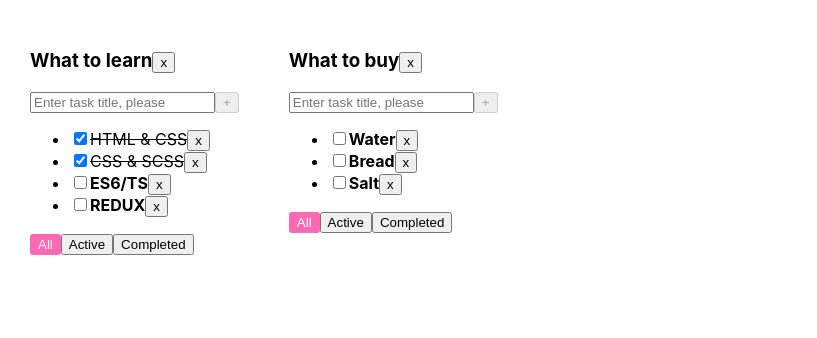
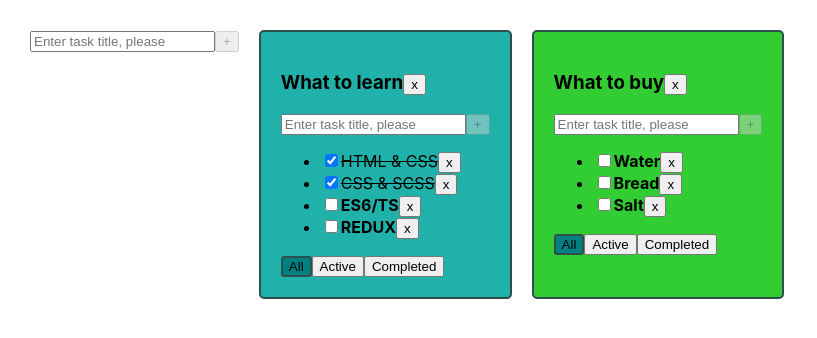
Before and after one commit to Kaftyreva-Polina/1-todolist, a React (Create React App) app: page / in a window 1280 px wide. Shown: the top 338 px of the page, without its empty margins (0-817 px from the left). Built offline with nearby package versions, Linux system fonts and the light colour scheme.

Commit message:
lesson 6 (add EditableSpan, AddItemForm)

```diff
--- /dev/null
+++ b/src/AddItemForm.tsx
@@ -0,0 +1,59 @@
+import React, {ChangeEvent, FC, KeyboardEvent, useState} from "react";
+
+type AddItemFormPropsType = {
+    addItem: (title: string) => void
+    recommendedTitleLength: number
+    maxTitleLength: number
+}
+
+const AddItemForm: FC<AddItemFormPropsType> = ({addItem, recommendedTitleLength, maxTitleLength}) => {
+    const [title, setTitle] = useState<string>("")
+    const [error, setError] = useState<boolean>(false)
+
+    const setLocalTitleHandler = (e: ChangeEvent<HTMLInputElement>) => {
+        error && setError(false)
+        setTitle(e.currentTarget.value)
+    }
+
+    const isAddTaskNotPossible: boolean = !title.length || title.length > maxTitleLength || error
+    const addTaskHandler = () => {
+        const trimmedTitle = title.trim()
+        if (trimmedTitle) {
+            addItem(trimmedTitle)
+        } else {
+            setError(true)
+        }
+        setTitle("")
+    }
+    const onKeyDownAddTaskHandler = isAddTaskNotPossible
+        ? undefined
+        : (e: KeyboardEvent<HTMLInputElement>) => e.key === "Enter" && addTaskHandler()
+
+    const longTitleWarningMessage = (title.length > recommendedTitleLength && title.length <= maxTitleLength) &&
+        <div style={{color: "white"}}>Title should be shorter</div>
+    const longTitleErrorMessage = title.length > maxTitleLength &&
+        <div style={{color: "#ff0000"}}>Title is too long</div>
+    const errorMessage = error && <div style={{color: "#ff0000"}}>Title is hard required!</div>
+
+    return (
+        <div>
+            <input
+                placeholder="Enter task title, please"
+                value={title}
+                onChange={setLocalTitleHandler}
+                onKeyDown={onKeyDownAddTaskHandler}
+                className={error ? "input-error" : ""}
+            />
+            <button
+                disabled={isAddTaskNotPossible}
+                onClick={addTaskHandler}
+            >+
+            </button>
+            {longTitleWarningMessage}
+            {longTitleErrorMessage}
+            {errorMessage}
+        </div>
+    );
+};
+
+export default AddItemForm;
--- a/src/App.css
+++ b/src/App.css
@@ -4,21 +4,38 @@
 }
 
 .App > div {
-    margin-right: 50px;
+    margin-right: 20px;
 }
 
-.task-done {
-    text-decoration: line-through;
+
+/*New*/
+.todolist {
+    border: 2px solid darkslategray;
+    border-radius: 5px;
+    padding: 20px;
+    background: lightseagreen;
+}
+
+.todolist-empty {
+    border: 2px solid darkslategray;
+    border-radius: 5px;
+    padding: 20px;
+    background: limegreen;
 }
 
 .task {
     font-weight: bold;
 }
 
+.task-done {
+    font-weight: normal;
+    text-decoration: line-through;
+}
+
 .btn-active {
-    color: white;
-    background-color: hotpink;
-    border: 2px solid hotpink;
+    color: black;
+    background-color: teal;
+    border: 2px solid darkslategray;
     border-radius: 3px;
 }
 
--- a/src/App.tsx
+++ b/src/App.tsx
@@ -2,6 +2,7 @@ import React, {useState} from "react";
 import Todolist, {TaskType} from "./Todolist"; //!
 import "./App.css";
 import {v1} from "uuid";
+import AddItemForm from "./AddItemForm";
 
 export type FilterValuesType = "all" | "active" | "completed"
 export type TodoListType = {
@@ -57,14 +58,26 @@ function App(): JSX.Element {
     const changeTaskStatus = (taskId: string, newIsDone: boolean, todoListId: string) => {
         setTasks({...tasks, [todoListId]: tasks[todoListId].map(t => t.id === taskId ? {...t, isDone: newIsDone} : t)})
     }
+    const changeTaskTitle = (taskId: string, newTitle: string, todoListId: string) => {
+        setTasks({...tasks, [todoListId]: tasks[todoListId].map(t => t.id === taskId ? {...t, title: newTitle} : t)})
+    }
 
     const changeTodoListFilter = (filter: FilterValuesType, todoListId: string) => {
         setTodoLists(todoLists.map(tl => tl.id === todoListId ? {...tl, filter: filter} : tl))
     }
-
     const removeTodoList = (todoListId: string) => {
         setTodoLists(todoLists.filter(tl => tl.id !== todoListId))
         delete tasks[todoListId]
+    }
+    const changeTodoListTitle = (newTitle: string, todoListId: string) => {
+        setTodoLists(todoLists.map(t => t.id === todoListId ? {...t, title: newTitle} : t))
+    }
+    const addTodoList = (title: string) => {
+        const newTodoList: TodoListType = {
+            id: v1(), title: title, filter: "all"
+        }
+        setTodoLists([...todoLists, newTodoList])
+        setTasks({[newTodoList.id]: [], ...tasks})
     }
 
     const getFilteredTasksForRender = (tasksList: Array<TaskType>, filterValue: FilterValuesType) => {
@@ -93,14 +106,17 @@ function App(): JSX.Element {
                 removeTask={removeTask}
                 addTask={addTask}
                 changeTaskStatus={changeTaskStatus}
+                changeTaskTitle={changeTaskTitle}
                 changeTodoListFilter={changeTodoListFilter}
                 removeTodoList={removeTodoList}
+                changeTodoListTitle={changeTodoListTitle}
             />
         )
     })
 
     return (
         <div className="App">
+            <AddItemForm addItem={addTodoList} recommendedTitleLength={15} maxTitleLength={20}/>
             {todoListsComponents}
         </div>
     );
--- /dev/null
+++ b/src/EditableSpan.tsx
@@ -0,0 +1,50 @@
+import React, {ChangeEvent, FC, useState} from "react";
+
+type EditableSpanPropsType = {
+    title: string
+    classes?: string
+    changeTitle: (newTitle: string) => void
+}
+const EditableSpan: FC<EditableSpanPropsType> = (
+    {
+        title,
+        classes,
+        changeTitle
+    }) => {
+    const [isEditMode, setIsEditMode] = useState<boolean>(false)
+    const [value, setValue] = useState<string>(title)
+    // const onEditMode = () => {
+    //     setIsEditMode(false)
+    //     setValue(value)
+    //     // setValue(title)
+    // }
+    // const offEditMode = () => {
+    //     changeTitle(value)
+    //     setIsEditMode(true)
+    //
+    // }
+
+    const toggleEditMode = () => {
+        if (isEditMode) {
+            changeTitle(value)
+            setIsEditMode(isEditMode)
+        }
+        setIsEditMode(!isEditMode)
+    }
+
+
+    const setValueHandler = (e: ChangeEvent<HTMLInputElement>) => {
+        setValue(e.currentTarget.value)
+    }
+    return (isEditMode
+            ? <input value={value}
+                     onBlur={toggleEditMode}
+                     onChange={setValueHandler}
+                     autoFocus/>
+            : <span
+                onDoubleClick={toggleEditMode}
+                className={classes}>{value}</span>
+    );
+};
+
+export default EditableSpan;
--- a/src/Todolist.tsx
+++ b/src/Todolist.tsx
@@ -1,5 +1,7 @@
-import React, {ChangeEvent, FC, KeyboardEvent, useState} from "react";
+import React, {ChangeEvent, FC} from "react";
 import {FilterValuesType} from "./App";
+import AddItemForm from "./AddItemForm";
+import EditableSpan from "./EditableSpan";
 
 type TodolistPropsType = {
     todoListId: string
@@ -9,8 +11,10 @@ type TodolistPropsType = {
     removeTask: (taskId: string, todoListId: string) => void
     changeTodoListFilter: (filter: FilterValuesType, todoListId: string) => void
     changeTaskStatus: (taskId: string, newIsDone: boolean, todoListId: string) => void
+    changeTaskTitle: (taskId: string, newValue: string, todoListId: string) => void
     addTask: (title: string, todoListId: string) => void
     removeTodoList: (todoListId: string) => void
+    changeTodoListTitle: (todoListId: string, newValue: string) => void
 }
 
 export type TaskType = {
@@ -21,9 +25,6 @@ export type TaskType = {
 
 const TodoList: FC<TodolistPropsType> = (props) => {
 
-    const [title, setTitle] = useState<string>("")
-    const [error, setError] = useState<boolean>(false)
-
     let isAllTasksNotIsDone = true
     for (let i = 0; i < props.tasks.length; i++) {
         if (props.tasks[i].isDone) {
@@ -31,80 +32,44 @@ const TodoList: FC<TodolistPropsType> = (props) => {
             break;
         }
     }
+
     const todoClasses = isAllTasksNotIsDone ? "todolist-empty" : "todolist"
-
     const todoListItems: Array<JSX.Element> = props.tasks.map((task) => {
         const removeTaskHandler = () => props.removeTask(task.id, props.todoListId)
         const changeTaskStatus = (e: ChangeEvent<HTMLInputElement>) => props.changeTaskStatus(task.id, e.currentTarget.checked, props.todoListId)
-
+        const changeTaskTitle = (newTitle: string) => props.changeTaskTitle(task.id, newTitle, props.todoListId)
         return (
-            <li>
+            <li key={task.id}>
                 <input
                     onChange={changeTaskStatus}
                     type="checkbox"
                     checked={task.isDone}
                 />
-                <span
-                    className={task.isDone ? "task-done" : "task"}>
-                    {task.title}
-                </span>
+                <EditableSpan title={task.title}
+                              changeTitle={changeTaskTitle}
+                              classes={task.isDone ? "task-done" : "task"}
+                />
                 <button onClick={removeTaskHandler}>x</button>
             </li>
         )
     })
 
-    const maxTitleLength = 20
-    const recommendedTitleLength = 10
-    const isAddTaskNotPossible: boolean = !title.length || title.length > maxTitleLength || error
+    const addTask = (title: string) => {
+        props.addTask(title, props.todoListId)
+    }
 
-    const addTaskHandler = () => {
-        const trimmedTitle = title.trim()
-        if (trimmedTitle) {
-            props.addTask(trimmedTitle, props.todoListId)
-        } else {
-            setError(true)
-        }
-        setTitle("")
-    }
-    const setLocalTitleHandler = (e: ChangeEvent<HTMLInputElement>) => {
-        error && setError(false)
-        setTitle(e.currentTarget.value)
-    }
     const removeTodoList = () => props.removeTodoList(props.todoListId)
-    const onKeyDownAddTaskHandler = isAddTaskNotPossible
-        ? undefined
-        : (e: KeyboardEvent<HTMLInputElement>) => e.key === "Enter" && addTaskHandler()
-
-    const longTitleWarningMessage = (title.length > recommendedTitleLength && title.length <= maxTitleLength) &&
-        <div style={{color: "white"}}>Title should be shorter</div>
-    const longTitleErrorMessage = title.length > maxTitleLength &&
-        <div style={{color: "#f23391"}}>Title is too long</div>
-    const errorMessage = error && <div style={{color: "#f23391"}}>Title is hard required!</div>
-
-
+    const changeTodolistTitle = (title: string) => props.changeTodoListTitle(props.todoListId, title)
     return (
         <div className={todoClasses}>
             <h3>
-                {props.title}
+                <EditableSpan title={props.title}
+                              changeTitle={changeTodolistTitle}/>
                 <button onClick={removeTodoList}>x</button>
             </h3>
-            <div>
-                <input
-                    placeholder="Enter task title, please"
-                    value={title}
-                    onChange={setLocalTitleHandler}
-                    onKeyDown={onKeyDownAddTaskHandler}
-                    className={error ? "input-error" : ""}
-                />
-                <button
-                    disabled={isAddTaskNotPossible}
-                    onClick={addTaskHandler}
-                >+
-                </button>
-                {longTitleWarningMessage}
-                {longTitleErrorMessage}
-                {errorMessage}
-            </div>
+            <AddItemForm addItem={addTask}
+                         maxTitleLength={15}
+                         recommendedTitleLength={20}/>
             <ul>
                 {todoListItems}
             </ul>
```
